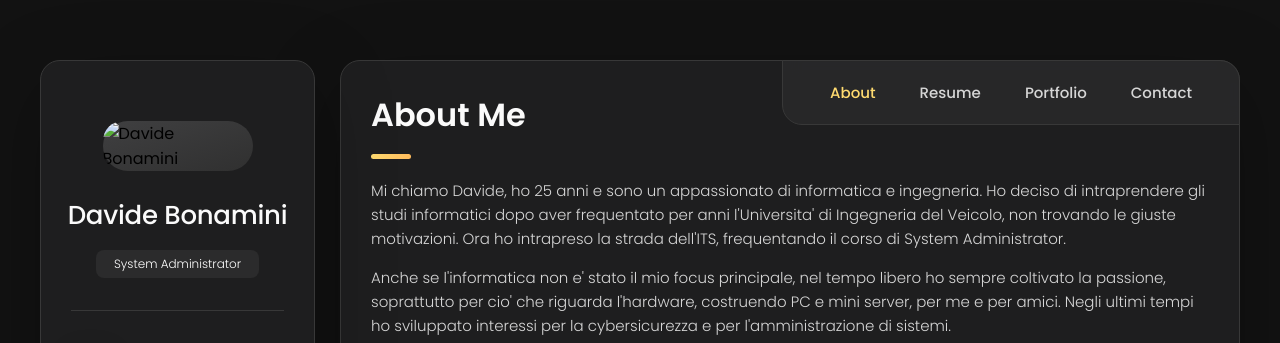
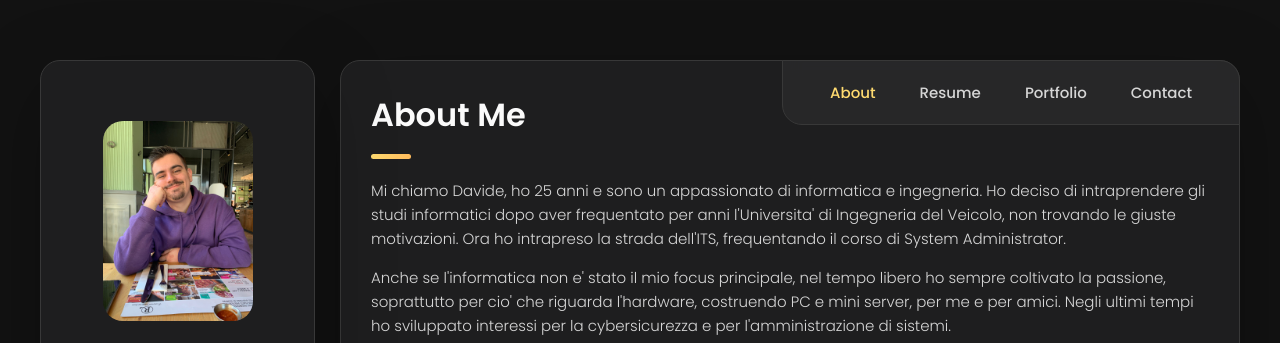
Before and after one commit to Bonameenee/Bonameenee.github.io, a plain HTML site: page index.html in a window 1280 px wide. Shown: the top 343 px of the page. Drawn offline with nearby package versions, Linux system fonts and the light colour scheme.

Commit message:
Added photo

```diff
--- a/index.html
+++ b/index.html
@@ -42,7 +42,7 @@
       <div class="sidebar-info">
 
         <figure class="avatar-box">
-          <img src="" alt="Davide Bonamini" width="80">
+          <img src="./assets/images/WhatsApp Image 2025-02-07 at 15.06.00.jpeg" alt="Davide Bonamini" width="80">
         </figure>
 
         <div class="info-content">
```
